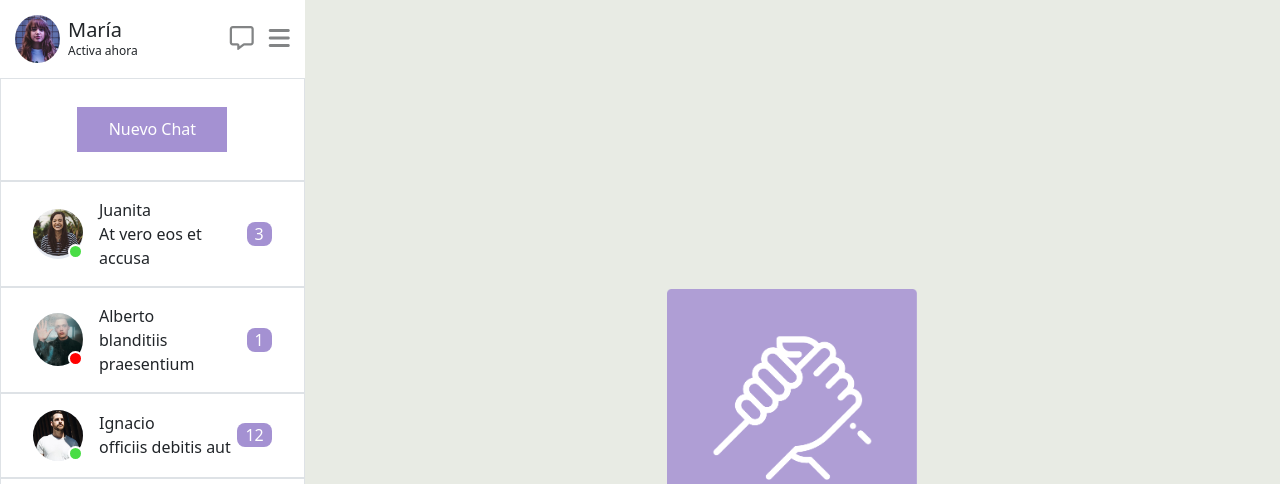
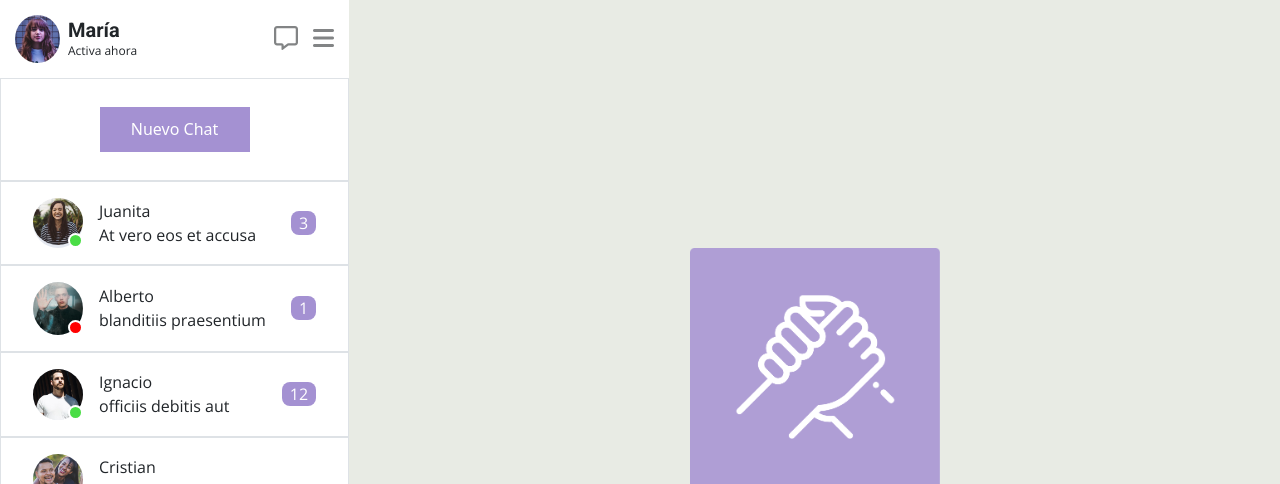
Before and after one commit to dsereycamus/Flexbox, a plain HTML site: page index.html in a window 1280 px wide. Shown: the top 484 px of the page. Drawn offline with nearby package versions, Linux system fonts and the light colour scheme.

Commit message:
cambio estilo letras

```diff
--- a/assets/style.css
+++ b/assets/style.css
@@ -1,11 +1,21 @@
+@import url('https://fonts.googleapis.com/css2?family=Open+Sans&family=Roboto:wght@700&display=swap');
+
 * {
     margin: 0;
     padding: 0;
 }
 
+p, span{
+    font-family: 'Open Sans', sans-serif;
+}
+
+h5,h1{
+    font-family: 'Roboto', sans-serif;
+}
+
 .contactos {
     background-color: white;
-    width: 25em;
+    width: 30em;
     min-height: 100vh;
     display: flex;
     flex-direction: column;
```
